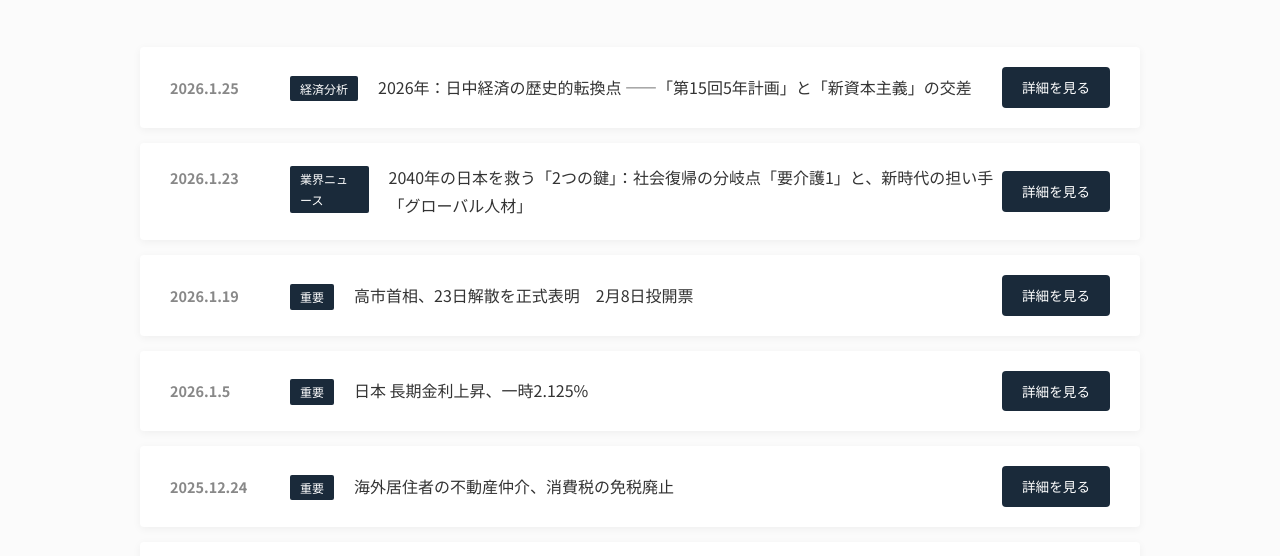
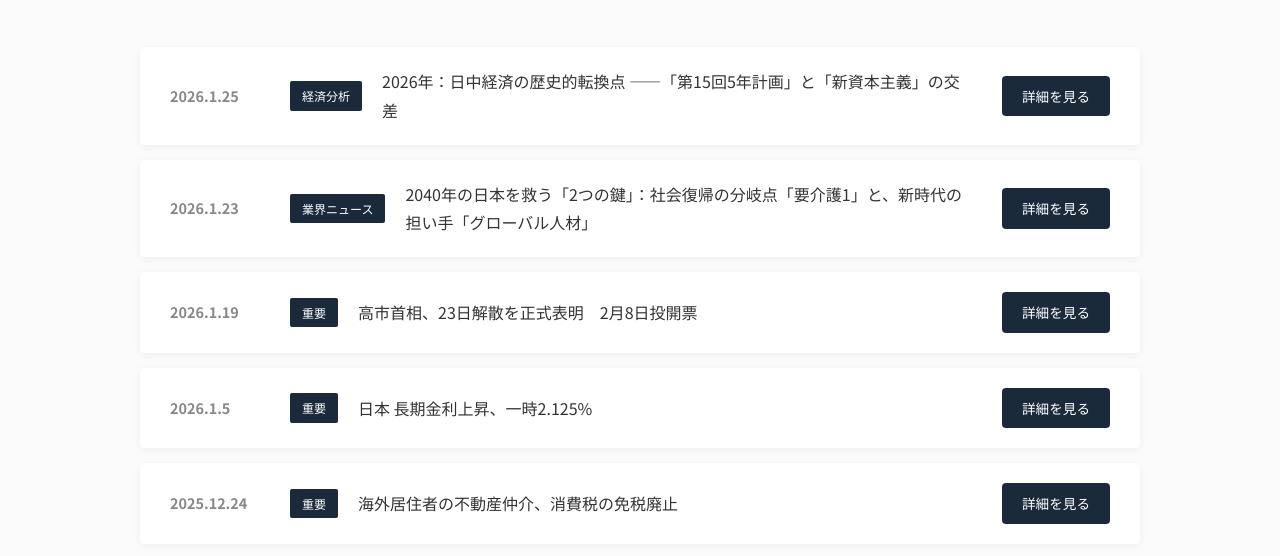
Before and after one commit to yangnan1987/yangnan1987.github.io, a plain HTML site: page news.html in a window 1280 px wide. Shown: the part 239-795 px from the top of the page. Drawn offline with Linux system fonts and the light colour scheme.

Commit message:
Optimize news list CSS: fix tag wrapping and spacing

```diff
--- a/news.html
+++ b/news.html
@@ -47,14 +47,15 @@
             display: flex;
             justify-content: space-between;
             align-items: center;
+            gap: 30px;
             transition: 0.2s;
         }
         .news-card:hover { background: #fdfdfd; box-shadow: 0 4px 12px rgba(0,0,0,0.1); }
 
-        .news-info { flex: 1; display: flex; align-items: baseline; gap: 20px; }
+        .news-info { flex: 1; display: flex; align-items: center; gap: 20px; }
         .news-date { color: #888; font-size: 0.9rem; font-weight: bold; min-width: 100px; }
-        .news-tag { background: #1a2a3a; color: white; padding: 2px 10px; font-size: 0.75rem; border-radius: 2px; }
-        .news-title { font-size: 1rem; color: #333; }
+        .news-tag { background: #1a2a3a; color: white; padding: 4px 12px; font-size: 0.75rem; border-radius: 2px; white-space: nowrap; min-width: fit-content; }
+        .news-title { font-size: 1rem; color: #333; flex: 1; }
 
         .news-link-btn {
             background: #1a2a3a;
@@ -64,6 +65,7 @@
             font-size: 0.85rem;
             white-space: nowrap;
             transition: 0.3s;
+            flex-shrink: 0;
         }
         .news-link-btn:hover { background: #34495e; color: white; }
 
```
Also changed, not shown: index.html (+5 -3 lines).
